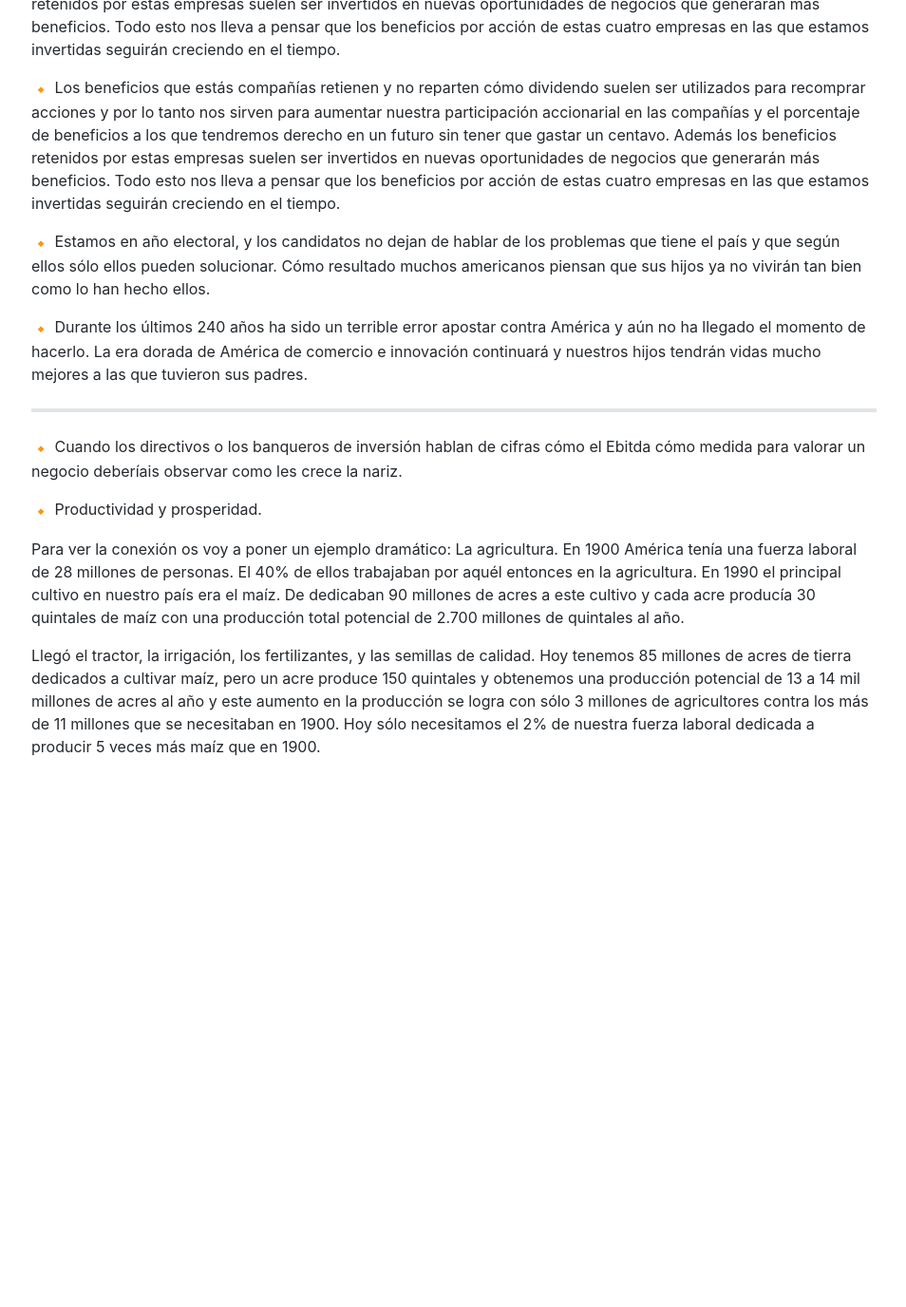
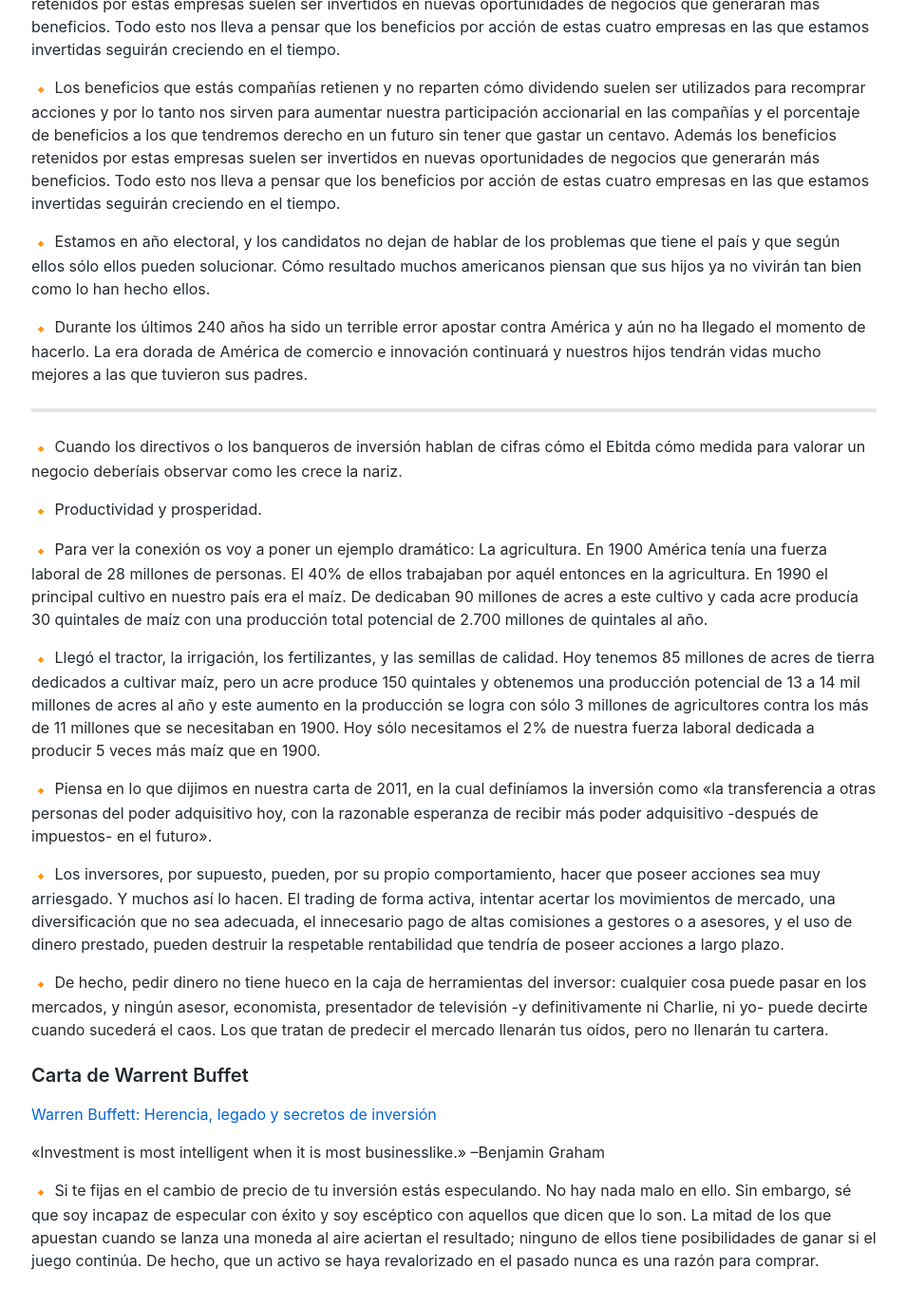
Before and after one commit to Akira3030/formacion, a Jekyll site: the page built from articulos/warrent-buffet-gobierno-empresas.md, in a window 1280 px wide and 1400 px high, scrolled down 11881 px. Shown: the top 1376 px of the window at 95% size, without its empty margins (162-1116 px from the left). Built offline with Jekyll 4.4.1, drawn with Linux system fonts in a browser that asks for light colours; emoji names are drawn with the system emoji font; our own code applies the rules of GitHub Pages for plain Markdown files; before the commit the page ends 12740 px from its top, so only the background shows below that.

Commit message:
Update warrent-buffet-gobierno-empresas.md

```diff
--- a/articulos/warrent-buffet-gobierno-empresas.md
+++ b/articulos/warrent-buffet-gobierno-empresas.md
@@ -388,6 +388,24 @@ Tuya es la Tierra y todo lo que hay en ella"
 
 :small_orange_diamond: Productividad y prosperidad.
 
-Para ver la conexión os voy a poner un ejemplo dramático: La agricultura. En 1900 América tenía una fuerza laboral de 28 millones de personas. El 40% de ellos trabajaban por aquél entonces en la agricultura. En 1990 el principal cultivo en nuestro país era el maíz. De dedicaban 90 millones de acres a este cultivo y cada acre producía 30 quintales de maíz con una producción total potencial de 2.700 millones de quintales al año.
+:small_orange_diamond: Para ver la conexión os voy a poner un ejemplo dramático: La agricultura. En 1900 América tenía una fuerza laboral de 28 millones de personas. El 40% de ellos trabajaban por aquél entonces en la agricultura. En 1990 el principal cultivo en nuestro país era el maíz. De dedicaban 90 millones de acres a este cultivo y cada acre producía 30 quintales de maíz con una producción total potencial de 2.700 millones de quintales al año.
 
-Llegó el tractor, la irrigación, los fertilizantes, y las semillas de calidad. Hoy tenemos 85 millones de acres de tierra dedicados a cultivar maíz, pero un acre produce 150 quintales y obtenemos una producción potencial de 13 a 14 mil millones de acres al año y este aumento en la producción se logra con sólo 3 millones de agricultores contra los más de 11 millones que se necesitaban en 1900. Hoy sólo necesitamos el 2% de nuestra fuerza laboral dedicada a producir 5 veces más maíz que en 1900.
+:small_orange_diamond: Llegó el tractor, la irrigación, los fertilizantes, y las semillas de calidad. Hoy tenemos 85 millones de acres de tierra dedicados a cultivar maíz, pero un acre produce 150 quintales y obtenemos una producción potencial de 13 a 14 mil millones de acres al año y este aumento en la producción se logra con sólo 3 millones de agricultores contra los más de 11 millones que se necesitaban en 1900. Hoy sólo necesitamos el 2% de nuestra fuerza laboral dedicada a producir 5 veces más maíz que en 1900.
+
+
+:small_orange_diamond: Piensa en lo que dijimos en nuestra carta de 2011, en la cual definíamos la inversión como «la transferencia a otras personas del poder adquisitivo hoy, con la razonable esperanza de recibir más poder adquisitivo -después de impuestos- en el futuro».
+
+:small_orange_diamond: Los inversores, por supuesto, pueden, por su propio comportamiento, hacer que poseer acciones sea muy arriesgado. Y muchos así lo hacen. El trading de forma activa, intentar acertar los movimientos de mercado, una diversificación que no sea adecuada, el innecesario pago de altas comisiones a gestores o a asesores, y el uso de dinero prestado, pueden destruir la respetable rentabilidad que tendría de poseer acciones a largo plazo.
+
+:small_orange_diamond: De hecho, pedir dinero no tiene hueco en la caja de herramientas del inversor: cualquier cosa puede pasar en los mercados, y ningún asesor, economista, presentador de televisión -y definitivamente ni Charlie, ni yo- puede decirte cuando sucederá el caos. Los que tratan de predecir el mercado llenarán tus oídos, pero no llenarán tu cartera.
+
+### Carta de Warrent Buffet
+
+
+
+[Warren Buffett: Herencia, legado y secretos de inversión](http://invertirbolsaydinero.com/warren-buffett-herencia-legado-y-secretos-de-inversion/)
+
+«Investment is most intelligent when it is most businesslike.» –Benjamin Graham
+
+
+:small_orange_diamond: Si te fijas en el cambio de precio de tu inversión estás especulando. No hay nada malo en ello. Sin embargo, sé que soy incapaz de especular con éxito y soy escéptico con aquellos que dicen que lo son. La mitad de los que apuestan cuando se lanza una moneda al aire aciertan el resultado; ninguno de ellos tiene posibilidades de ganar si el juego continúa. De hecho, que un activo se haya revalorizado en el pasado nunca es una razón para comprar.
```
